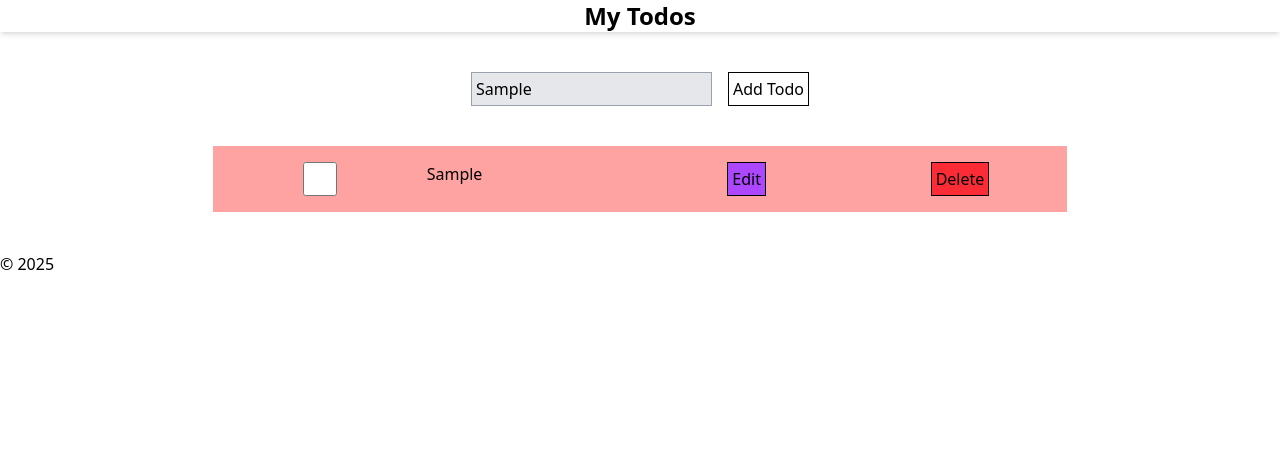
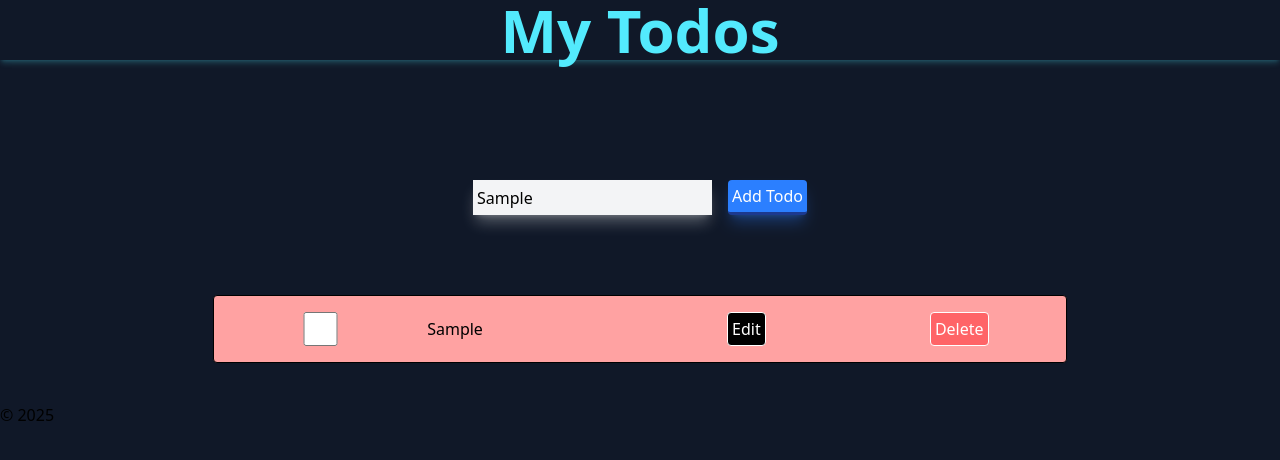
Before and after one commit to 114droit/todo-app-react, a React (Vite) app: page / in a window 1280 px wide. Both pictures are taken after typing "Sample" into the empty fields and a click on the button "Add Todo". Shown: the top 460 px of the page. Built offline with nearby package versions, Linux system fonts and the light colour scheme.

Commit message:
edited styles

```diff
--- a/index.html
+++ b/index.html
@@ -7,7 +7,7 @@
     <script type="module" src="/src/main.jsx" defer></script>
     <title>ToDo-React</title>
   </head>
-  <body>
+  <body class="bg-gray-900">
     <div id="root"></div>
   </body>
 </html>
--- a/src/components/Header.jsx
+++ b/src/components/Header.jsx
@@ -1,6 +1,6 @@
 function Header() {
     return (
-        <header className="flex justify-center shadow-md text-2xl font-bold">My Todos</header>
+        <header className="flex justify-center text-cyan-300 shadow-md shadow-cyan-300/20 text-6xl font-bold">My Todos</header>
     );
 }
 
--- a/src/components/TodoForm.jsx
+++ b/src/components/TodoForm.jsx
@@ -3,9 +3,9 @@ import useTodoStore from './TodoStore';
 function TodoForm() {
     const {addTodo, getNewTodo} = useTodoStore();
     return (
-        <form className="flex justify-center my-10 mx-10 gap-4">
-            <input className="bg-gray-200 border-1 border-gray-400 p-1" type="text" placeholder="Enter a Todo" onChange={(event) => getNewTodo(event.target.value)}/>
-            <button className="border-1 p-1" onClick={(event) => addTodo(event)}>Add Todo</button>
+        <form className="flex justify-center mt-30 mb-20 mx-10 gap-4">
+            <input className="bg-gray-100 border- shadow-lg shadow-gray-100/30 p-1" type="text" placeholder="Enter a Todo" onChange={(event) => getNewTodo(event.target.value)}/>
+            <button className="bg-blue-500 text-white shadow-lg shadow-blue-500/30 border-b-3 border-blue-900 rounded-sm p-1" onClick={(event) => addTodo(event)}>Add Todo</button>
         </form>
     );
 }
--- a/src/components/TodoItem.jsx
+++ b/src/components/TodoItem.jsx
@@ -3,11 +3,11 @@ import useTodoStore from './TodoStore';
 function TodoItem(props) {
     const {deleteTodo, toggleTodo, editTodo} = useTodoStore();
     return (
-        <div className={`grid grid-cols-4 ${props.todo.completed ? 'bg-green-300' : 'bg-red-300'} py-4 my-10 w-2/3 mx-auto`}>
+        <div className={`grid grid-cols-4 border-1 rounded-sm shadow-xs py-4 my-10 w-2/3 mx-auto ${props.todo.completed ? 'bg-green-300' : 'bg-red-300'}`}>
             <input type="checkbox" onChange={() => toggleTodo(props.todo.id)} />
-            <span>{props.todo.text}</span>
-            <button id="edit" className="bg-purple-500 border-1 mx-auto p-1" onClick={() => editTodo(props.todo.id)}>Edit</button>
-            <button id="delete" className="bg-red-500 border-1 mx-auto p-1" onClick={() => deleteTodo(props.todo.id)}>Delete</button>
+            <span className="self-center">{props.todo.text}</span>
+            <button id="edit" className="bg-black text-white border-1 rounded-sm mx-auto p-1" onClick={() => editTodo(props.todo.id)}>Edit</button>
+            <button id="delete" className="bg-red-400 text-white border-1 rounded-sm mx-auto p-1" onClick={() => deleteTodo(props.todo.id)}>Delete</button>
         </div>
     );
 }
```
